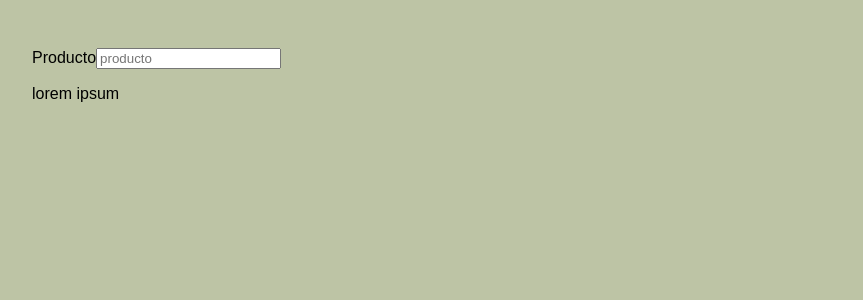
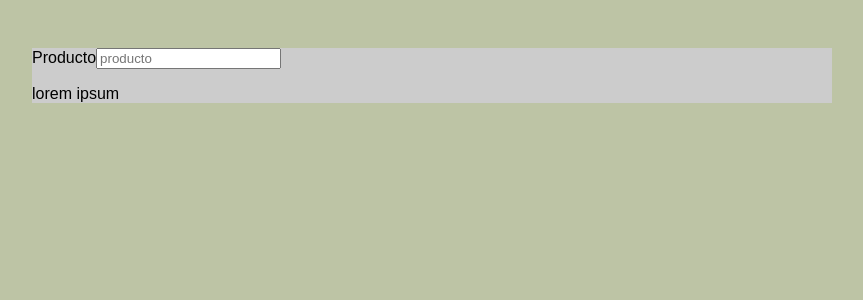
Before and after one commit to cris0416/Proyecto-MisionTIC2022, a React (Create React App) app in the folder Sprint3/formulario react/formulario/: page / in a window 1280 px wide. Shown: the top 300 px of the page, without its empty margins (208-1071 px from the left). Built offline with nearby package versions, Linux system fonts and the light colour scheme.

Commit message:
se crea la carpeta elementos

```diff
--- a/Sprint3/formulario react/formulario/src/App.js
+++ b/Sprint3/formulario react/formulario/src/App.js
@@ -1,16 +1,20 @@
 import React from 'react';
-
+import styled from 'styled-components';
 
 const App = () => {
   return (
     <main>
-      <form action="">
+      <Formulario action="">
         <label htmlFor="">Producto</label>
         <input type="text" placeholder="producto" />
         <p>lorem ipsum</p>
-      </form>
+      </Formulario>
     </main>
   );
 }
 
+const Formulario = styled.form`
+    background: #ccc;//backgroud del formulario
+`;
+
 export default App;
```
Also changed, not shown: Sprint3/formulario react/formulario/src/elementos/formularios.js (added).
